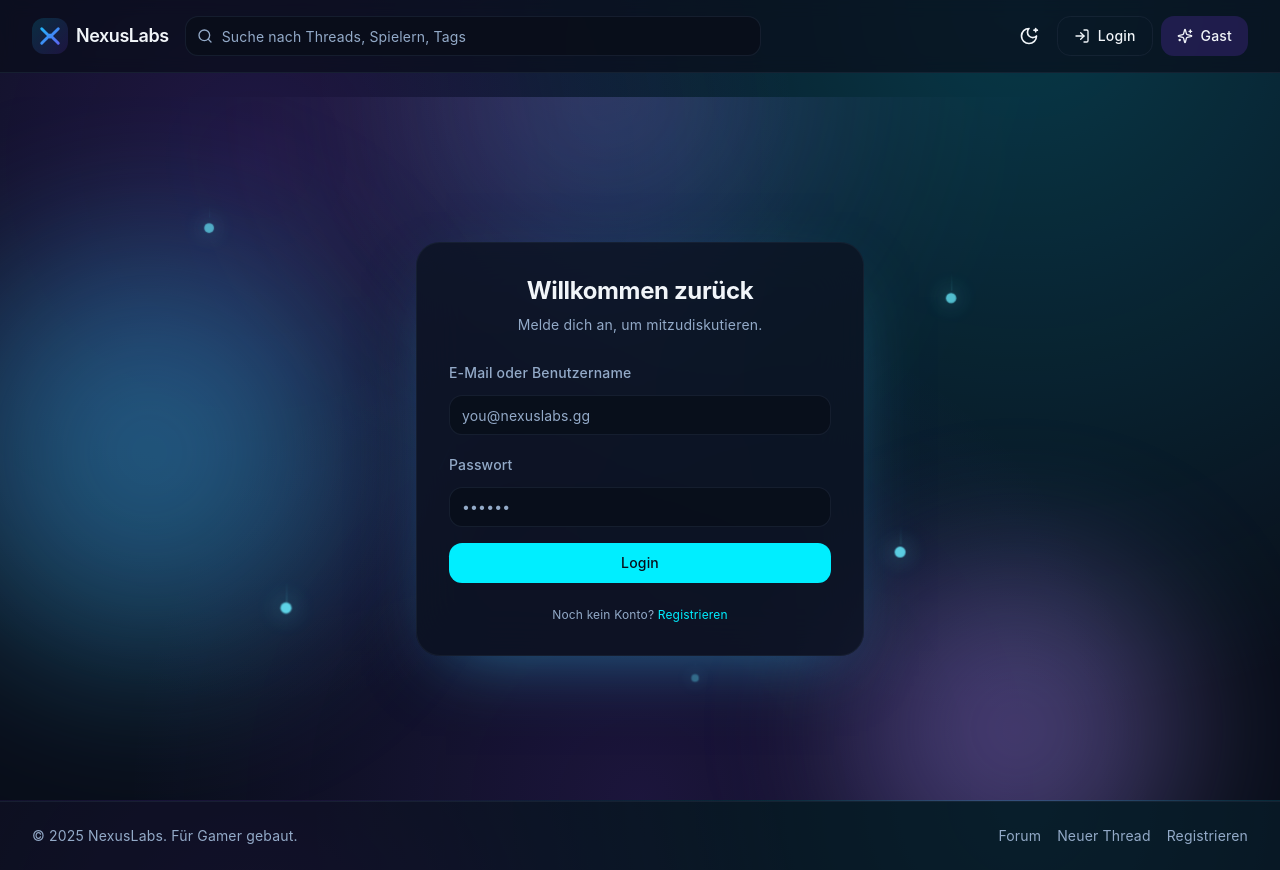
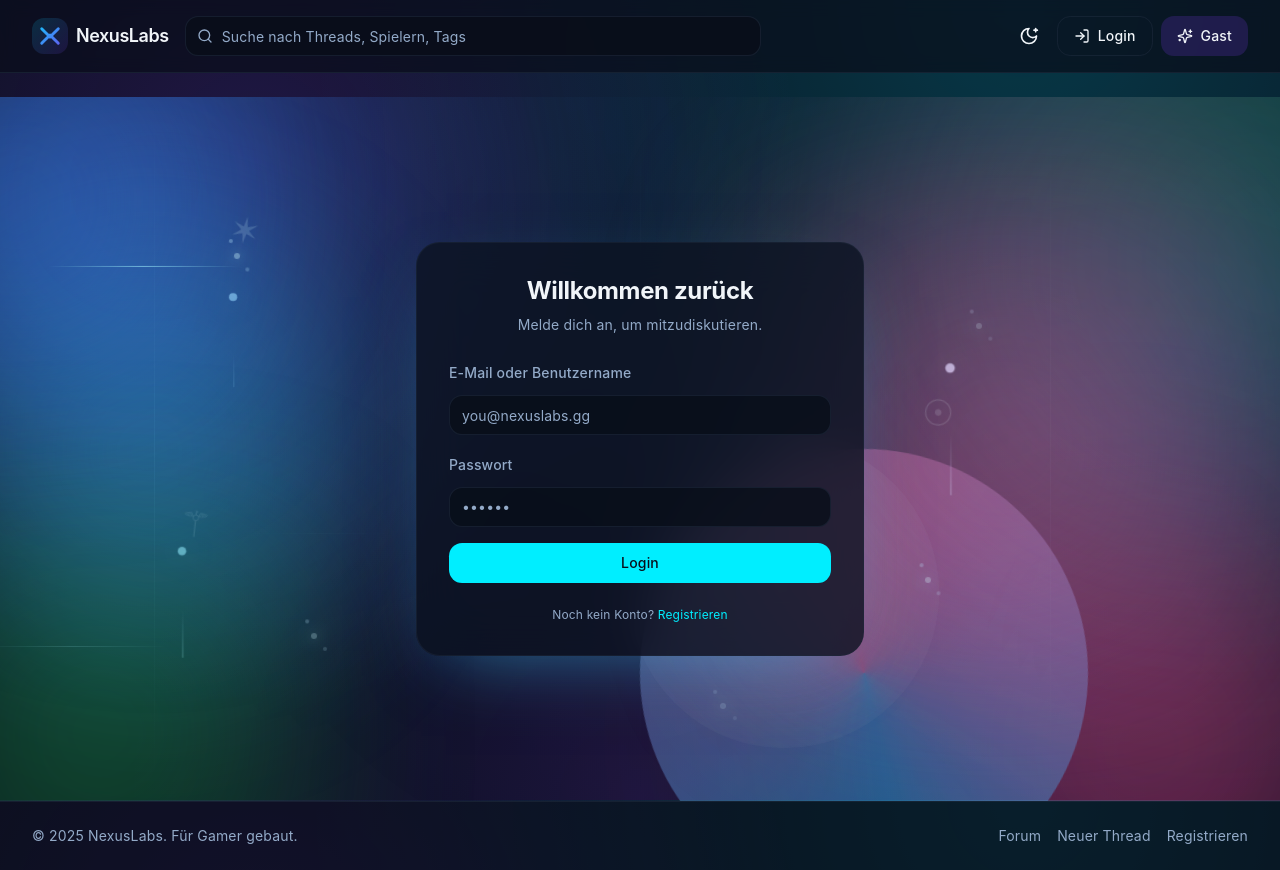
Before and after one commit to dennis006/Nexuslabs, a React (Vite) app in the folder apps/web/: page /login in a window 1280 px wide. Built offline with nearby package versions, Linux system fonts and the light colour scheme.

Commit message:
Use register background animations on login

```diff
--- a/apps/web/src/routes/Auth/Login.tsx
+++ b/apps/web/src/routes/Auth/Login.tsx
@@ -3,7 +3,7 @@ import { useEffect, useState } from "react";
 import { Link, useNavigate, useSearchParams } from "react-router-dom";
 import { toast } from "sonner";
 import PageTransition from "@/components/layout/PageTransition";
-import AuthBackground from "@/components/auth/AuthBackground";
+import RegisterBackground from "@/components/auth/RegisterBackground";
 import { Input } from "@/components/ui/input";
 import { Button } from "@/components/ui/button";
 import { login } from "@/lib/api/authApi";
@@ -49,7 +49,7 @@ const Login = () => {
   return (
     <PageTransition>
       <div className="relative flex min-h-[calc(100vh-6rem)] items-center justify-center px-4 py-16">
-        <AuthBackground />
+        <RegisterBackground />
         <div className="relative z-10 mx-auto w-full max-w-md space-y-6 rounded-3xl border border-border/50 bg-card/80 p-8 backdrop-blur-xl shadow-[0_25px_70px_-30px_rgba(56,189,248,0.55)]">
           <div className="space-y-2 text-center">
             <h1 className="text-2xl font-bold">Willkommen zurück</h1>
```
